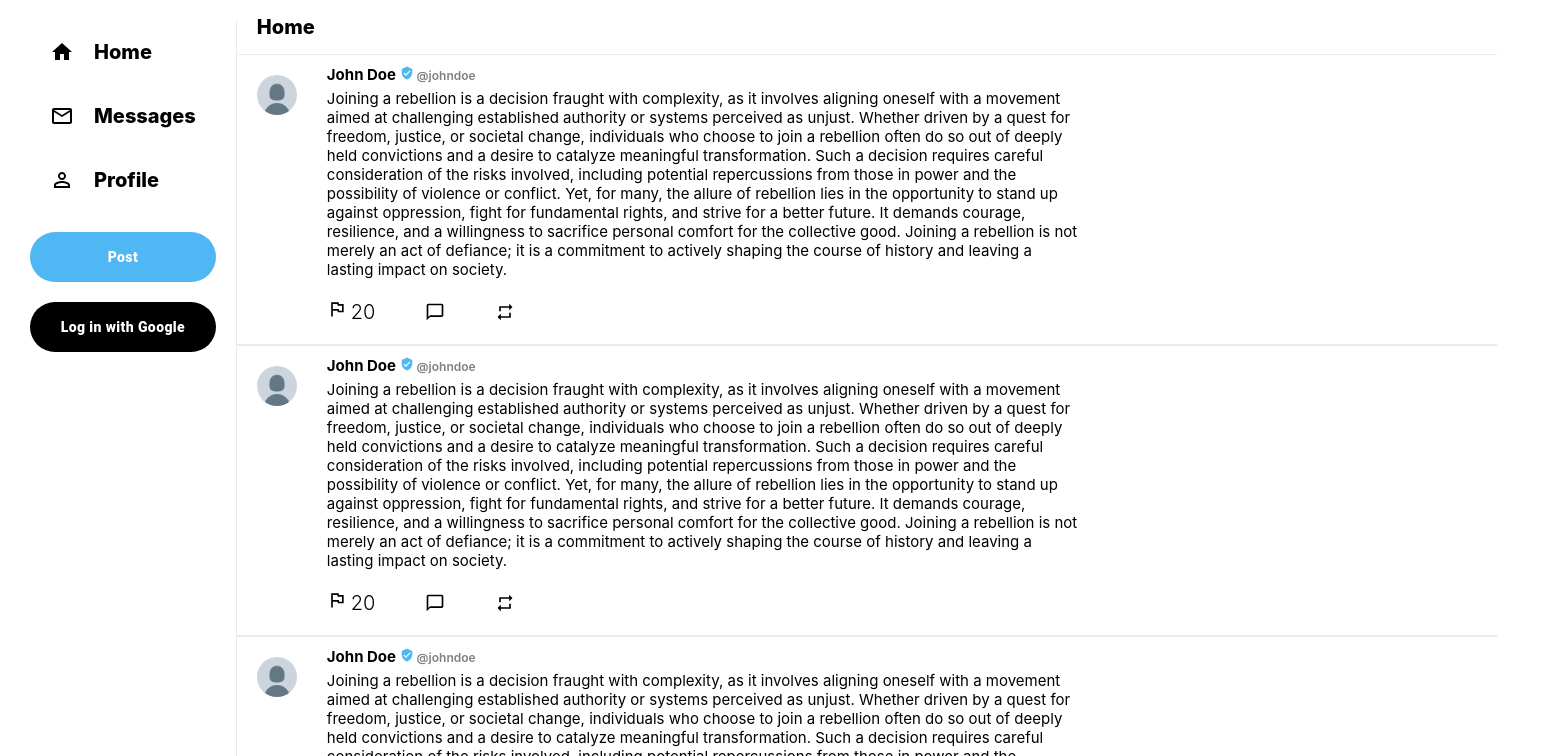
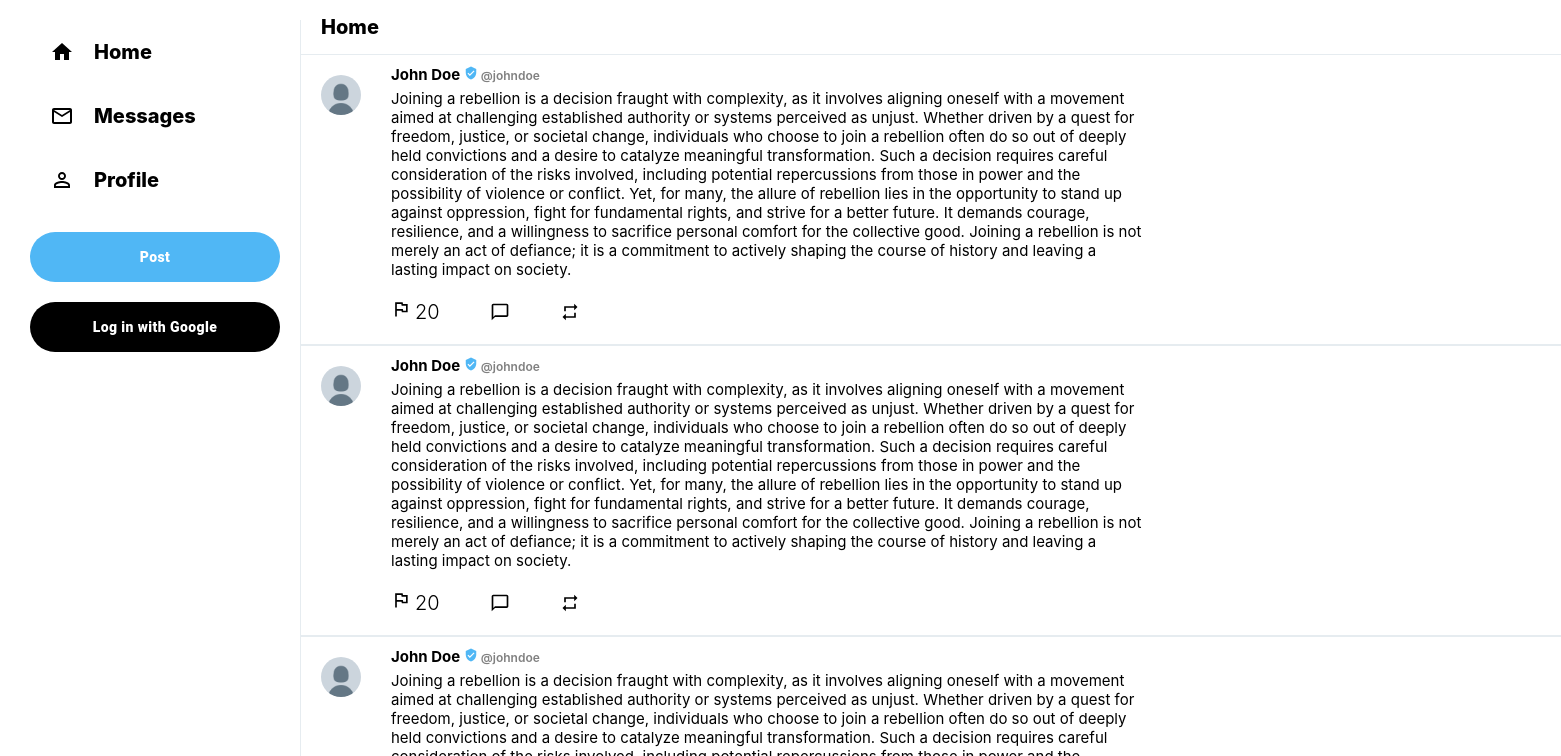
Before and after one commit to adriand4/RallyCry, a React (Create React App) app: page / in a window 1280 px wide. Shown: the top 756 px of the page, 1561 px wide, since content can reach past the window. Built offline with nearby package versions, Linux system fonts and the light colour scheme; no server answers.

Commit message:
add min/max

```diff
--- a/src/Sidebar.css
+++ b/src/Sidebar.css
@@ -4,6 +4,8 @@
     margin-top: 20px;
     padding-left: 20px;
     padding-right: 20px;
+    min-width: 250px; /* Minimum width of the sidebar */
+    max-width: 400px; /* Maximum width of the sidebar */
   }
 
   .sidebar__twitterIcon {
```
